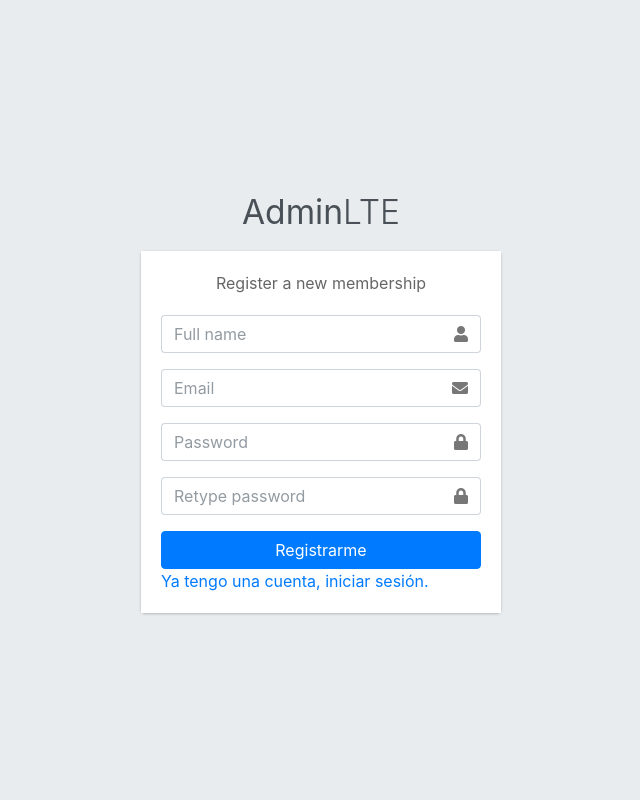
After one commit to KevinPeraltaF/tesis_app, a Django app: page /registrate/ in a window 1280 px wide. The commit adds this page. Shown: the whole page, without its empty margins (319-959 px from the left). Run offline with Django 3.2, Linux system fonts and the light colour scheme; some libraries are stand-ins or nearby versions; some web fonts are replaced.

Commit message:
codigo clase

```diff
--- /dev/null
+++ b/templates/registration/registrate.html
@@ -0,0 +1,86 @@
+{% load static %}
+<!DOCTYPE html>
+<html lang="es">
+<head>
+    <meta charset="utf-8">
+    <meta name="viewport" content="width=device-width, initial-scale=1">
+    <title>AdminLTE 3 | Registration Page</title>
+
+    <!-- Google Font: Source Sans Pro -->
+    <link rel="stylesheet" href="{% static 'fonts/fontsgoogle.css' %}">
+    <!-- Font Awesome -->
+    <link rel="stylesheet" href="{% static 'plugins/fontawesome-free/css/all.min.css' %}">
+    <!-- Theme style -->
+    <link rel="stylesheet" href="{% static 'dist/css/adminlte.min.css' %}">
+    <link rel="stylesheet" href="{% static 'plugins/sweetalert2-theme-bootstrap-4/bootstrap-4.min.css' %}">
+</head>
+<body class="hold-transition register-page">
+<div class="register-box">
+    <div class="register-logo">
+        <a href="../../index2.html"><b>Admin</b>LTE</a>
+    </div>
+
+    <div class="card">
+        <div class="card-body register-card-body">
+            <p class="login-box-msg">Register a new membership</p>
+
+            <form action="../../index.html" method="post">
+                <div class="input-group mb-3">
+                    <input type="text" class="form-control" placeholder="Full name">
+                    <div class="input-group-append">
+                        <div class="input-group-text">
+                            <span class="fas fa-user"></span>
+                        </div>
+                    </div>
+                </div>
+                <div class="input-group mb-3">
+                    <input type="email" class="form-control" placeholder="Email">
+                    <div class="input-group-append">
+                        <div class="input-group-text">
+                            <span class="fas fa-envelope"></span>
+                        </div>
+                    </div>
+                </div>
+                <div class="input-group mb-3">
+                    <input type="password" class="form-control" placeholder="Password">
+                    <div class="input-group-append">
+                        <div class="input-group-text">
+                            <span class="fas fa-lock"></span>
+                        </div>
+                    </div>
+                </div>
+                <div class="input-group mb-3">
+                    <input type="password" class="form-control" placeholder="Retype password">
+                    <div class="input-group-append">
+                        <div class="input-group-text">
+                            <span class="fas fa-lock"></span>
+                        </div>
+                    </div>
+                </div>
+                <div class="row">
+                                   <!-- /.col -->
+                    <div class="col">
+                        <button type="submit" class="btn btn-primary btn-block">Registrarme</button>
+                    </div>
+                    <!-- /.col -->
+                </div>
+            </form>
+
+
+
+            <a href="{% url 'login' %}" class="text-center">Ya tengo una cuenta, iniciar sesión.</a>
+        </div>
+        <!-- /.form-box -->
+    </div><!-- /.card -->
+</div>
+<!-- /.register-box -->
+
+<!-- jQuery -->
+<script src="{% static 'plugins/jquery/jquery.min.js' %}"></script>
+<!-- Bootstrap 4 -->
+<script src="{% static 'plugins/bootstrap/js/bootstrap.bundle.min.js' %}"></script>
+<!-- AdminLTE App -->
+<script src="{% static 'dist/js/adminlte.min.js' %}"></script>
+<script src="{% static 'plugins/sweetalert2/sweetalert2.min.js' %}"></script>
+</body>
+</html>
--- a/tesis/forms.py
+++ b/tesis/forms.py
@@ -1,4 +1,10 @@
 from django import forms
+from django.contrib.auth.forms import UserCreationForm
+from django.contrib.auth.models import User
+from django.core.exceptions import ValidationError
+
+from tesis.models import Genero
+
 
 class ClaseForm(forms.Form):
     nombre = forms.CharField(label='Nombre de la clase ( Obligatorio)', required=False,
@@ -9,3 +15,76 @@
                              widget=forms.TextInput(attrs={'class': 'form-control', }))
     aula = forms.CharField(label='Aula', required=False,
                              widget=forms.TextInput(attrs={'class': 'form-control', }))
+
+
+
+class PersonaForm(forms.Form):
+    nombre1 = forms.CharField(label='1ª Nombre', required=True,
+                             widget=forms.TextInput(attrs={'class': ' form-control', }))
+    nombre2 = forms.CharField(label='2ª Nombre', required=True,
+                             widget=forms.TextInput(attrs={'class': 'form-control', }))
+    apellido1 = forms.CharField(label='1ª Apellido', required=True,
+                             widget=forms.TextInput(attrs={'class': 'form-control', }))
+    apellido2 = forms.CharField(label='2º Apellido', required=True,
+                             widget=forms.TextInput(attrs={'class': 'form-control', }))
+    email = forms.CharField(label=u"Correo electrónico", max_length=200, required=True,
+                            widget=forms.TextInput(attrs={'class': 'form-control',}))
+
+    genero = forms.ModelChoiceField(label=u"Gènero",required=True, queryset=Genero.objects.filter(status=True),
+                                  widget=forms.Select(attrs={'class': 'form-control',}))
+
+
+
+class RegistroUsuarioForm(UserCreationForm):
+
+    def __init__(self, *args, **kwargs):
+        super(RegistroUsuarioForm, self).__init__(*args, **kwargs)
+        for visible in self.visible_fields():
+            self.fields['password1'].widget.attrs['class'] = "form-control"
+            self.fields['password2'].widget.attrs['class'] = "form-control"
+
+    email = forms.EmailField(label="Email", widget=forms.TextInput(attrs={'class': 'form-control', }))
+    nombre1 = forms.CharField(label="1er. Nombre", widget=forms.TextInput(attrs={'class': 'form-control', }))
+    nombre2 = forms.CharField(label="2do. Nombre", widget=forms.TextInput(attrs={'class': 'form-control', }))
+    apellido1 = forms.CharField(label="Apellido paterno", widget=forms.TextInput(attrs={'class': 'form-control', }))
+    apellido2 = forms.CharField(label="Apellido materno", widget=forms.TextInput(attrs={'class': 'form-control', }))
+
+    genero = forms.ModelChoiceField(label=u"Género", queryset=Genero.objects.filter(status=True),
+                                    widget=forms.Select(attrs={'class': 'form-control', }))
+
+
+    def clean_username(self):
+        username = self.cleaned_data['username'].lower()
+        r = User.objects.filter(username=username)
+        if r.count():
+            raise ValidationError("Nombre de usuario ya existe.")
+        return username
+
+    def clean_email(self):
+        email = self.cleaned_data['email'].lower()
+        r = User.objects.filter(email=email)
+        if r.count():
+            raise ValidationError("Email ya existe")
+        return email
+
+    def clean_password2(self):
+        password1 = self.cleaned_data.get('password1')
+        password2 = self.cleaned_data.get('password2')
+
+        if password1 and password2 and password1 != password2:
+            raise ValidationError("La contraseña no coincide.")
+
+        return password2
+
+    class Meta:
+        model = User
+        fields = ("username", "email",)
+
+        widgets = {
+            'username': forms.TextInput(
+                attrs={
+                    'class': 'form-control',
+
+                }
+            ),
+        }
--- a/tesis/urls.py
+++ b/tesis/urls.py
@@ -1,13 +1,14 @@
 from django.urls import path
 
 from tesis.view_clase import Clase
-from tesis.views import Dashboard, Login, Logout
+from tesis.views import Dashboard, Login, Logout, registrate
 
 urlpatterns = [
     path(r'', Dashboard, name='dashboard'),
     path(r'login/', Login, name='login'),
     path(r'logout/', Logout, name='logout'),
     path(r'clase/<int:pk>', Clase, name='clase'),
+    path(r'registrate/', registrate, name='registrate'),
 
 
 ]
--- a/tesis/views.py
+++ b/tesis/views.py
@@ -11,9 +11,10 @@
 # Create your views here.
 from django.template.loader import get_template
 
-from tesis.forms import ClaseForm
+from tesis.forms import ClaseForm, RegistroUsuarioForm
 from tesis.funciones import Data_inicial
-from tesis.models import Clase
+from tesis.models import Clase, Persona
+
 
 @login_required(redirect_field_name='next', login_url='/login')
 @transaction.atomic()
@@ -201,3 +202,55 @@
 def Logout(request):
     logout(request)
     return HttpResponseRedirect("/login")
+
+
+@transaction.atomic()
+def registrate(request):
+    global ex
+    data = {}
+    if request.method == 'POST':
+        if 'peticion' in request.POST:
+            peticion = request.POST['peticion']
+            if peticion == 'registrarpaciente':
+                try:
+                    if request.session.get('id') != None:  # Regístrese solo cuando no haya iniciado sesión
+                        return JsonResponse({"respuesta": False, "mensaje": "Ya tiene sesión iniciada."})
+                    form = RegistroUsuarioForm(request.POST)
+
+                    if form.is_valid():
+                        username = form.cleaned_data['username']
+                        password = form.cleaned_data['password1']
+                        nombre1 = form.cleaned_data['nombre1']
+                        nombre2 = form.cleaned_data['nombre2']
+                        apellido1 = form.cleaned_data['apellido1']
+                        apellido2 = form.cleaned_data['apellido2']
+                        genero = form.cleaned_data['genero']
+                        email = form.cleaned_data['email']
+                        username = username.strip()  # Eliminar espacios y líneas nuevas
+                        password = password.strip()
+                        usuario = User.objects.create_user(username, '', password)
+                        usuario.save()
+
+                        persona = Persona(
+                            usuario=usuario,
+                            nombre1=nombre1,
+                            nombre2=nombre2,
+                            apellido1=apellido1,
+                            apellido2=apellido2,
+                            email=email,
+                            genero=genero,
+                        )
+                        persona.save(request)
+                        return redirect('/login/')
+
+                    else:
+                        return render(request, "registration/registrate.html", {'form': form})
+                except Exception as ex:
+                    transaction.set_rollback(True)
+                    return JsonResponse({"respuesta": False, "mensaje": "Ha ocurrido un error, intente mas tarde."})
+        return JsonResponse({"respuesta": False, "mensaje": "No se ha encontrado respuesta."})
+
+    else:
+        data['form'] = RegistroUsuarioForm()
+
+    return render(request, "registration/registrate.html", data)
```
Also changed, not shown: templates/registration/login.html (+21 -12 lines).
